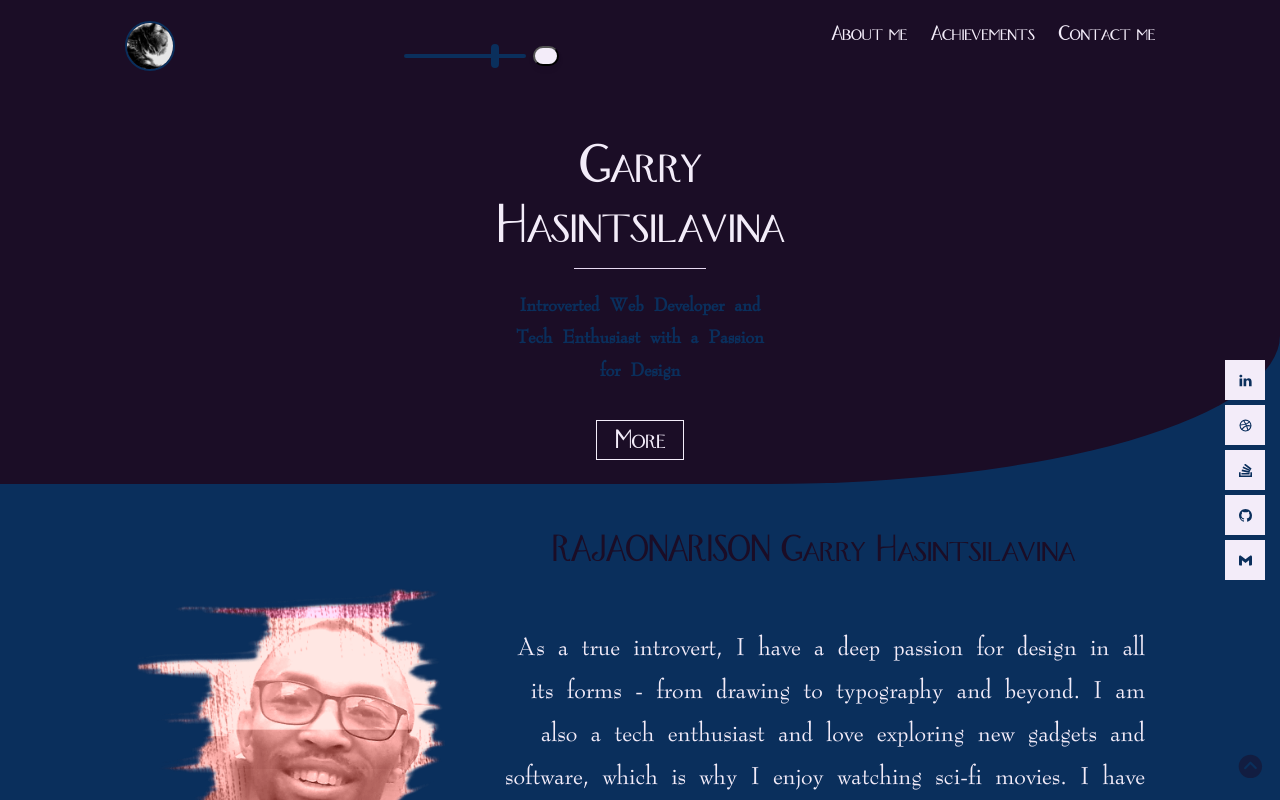
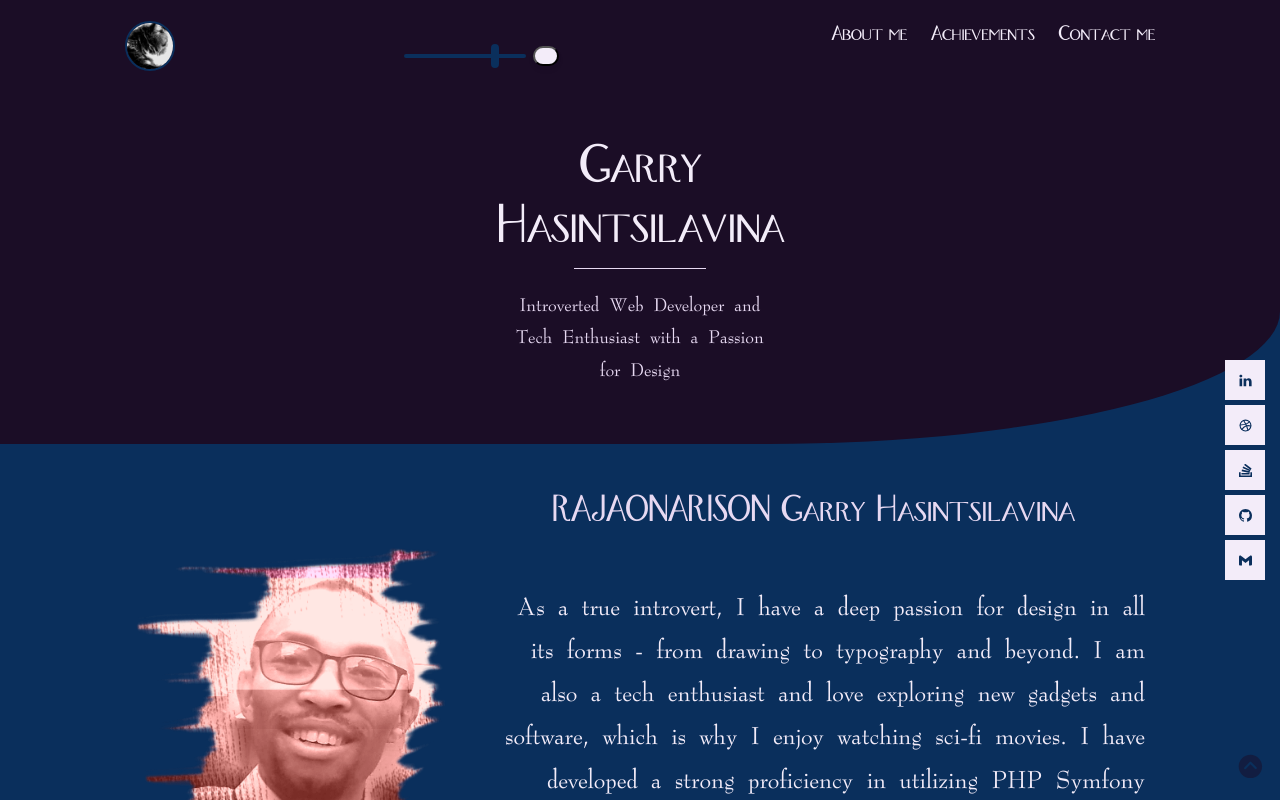
Before and after one commit to Antsamotady/ResumePortfolio, a React (Create React App) app: page /about in a window 1280 px wide. Shown: the top 800 px of the page. Built offline with nearby package versions, Linux system fonts and the light colour scheme.

Commit message:
Page about font color + remove More button from HP

```diff
--- a/src/Components/Header.js
+++ b/src/Components/Header.js
@@ -23,7 +23,7 @@ function Header() {
               <h1><span>Garry</span><span>Hasintsilavina</span></h1>
               <div className="underlining"></div>
               <p>Introverted Web Developer and Tech Enthusiast with a Passion for Design</p>
-              <button><a title="My gallerie" href="https://test-tsl-portfolio.netlify.app/">More</a></button>
+              {/* <button><a title="My gallerie" href="https://test-tsl-portfolio.netlify.app/">More</a></button> */}
             </div>
           </div>
           {/* <div className="right-side">
--- a/src/Stylesheets/about.css
+++ b/src/Stylesheets/about.css
@@ -40,7 +40,7 @@
 .update-title {
   font-family: var(--font-family-fox_trot);
   font-size: calc(1rem + 0.8vw);
-  color: var(--color-bg-header);
+  color: var(--color-lightyellow);
   margin-bottom: 1.1rem;
 }
 
--- a/src/Stylesheets/header.css
+++ b/src/Stylesheets/header.css
@@ -66,9 +66,8 @@ a:visited {
     padding-top: 20px;
     font-family: var(--font-family-handwriting);
     font-size: calc(0.4rem + 0.8vw);
-    font-weight: 600;
     padding-bottom: 10px;
-    color: var(--color-bg-middle);
+    color: var(--color-lightyellow);
 }
 
 .right-side {
@@ -136,7 +135,6 @@ a:visited {
     }
 
     .left-side-container p {
-        /* font-size: calc(0.5rem + 1vw); */
         font-size: calc(0.7rem + 1vw);
     }
 
```
